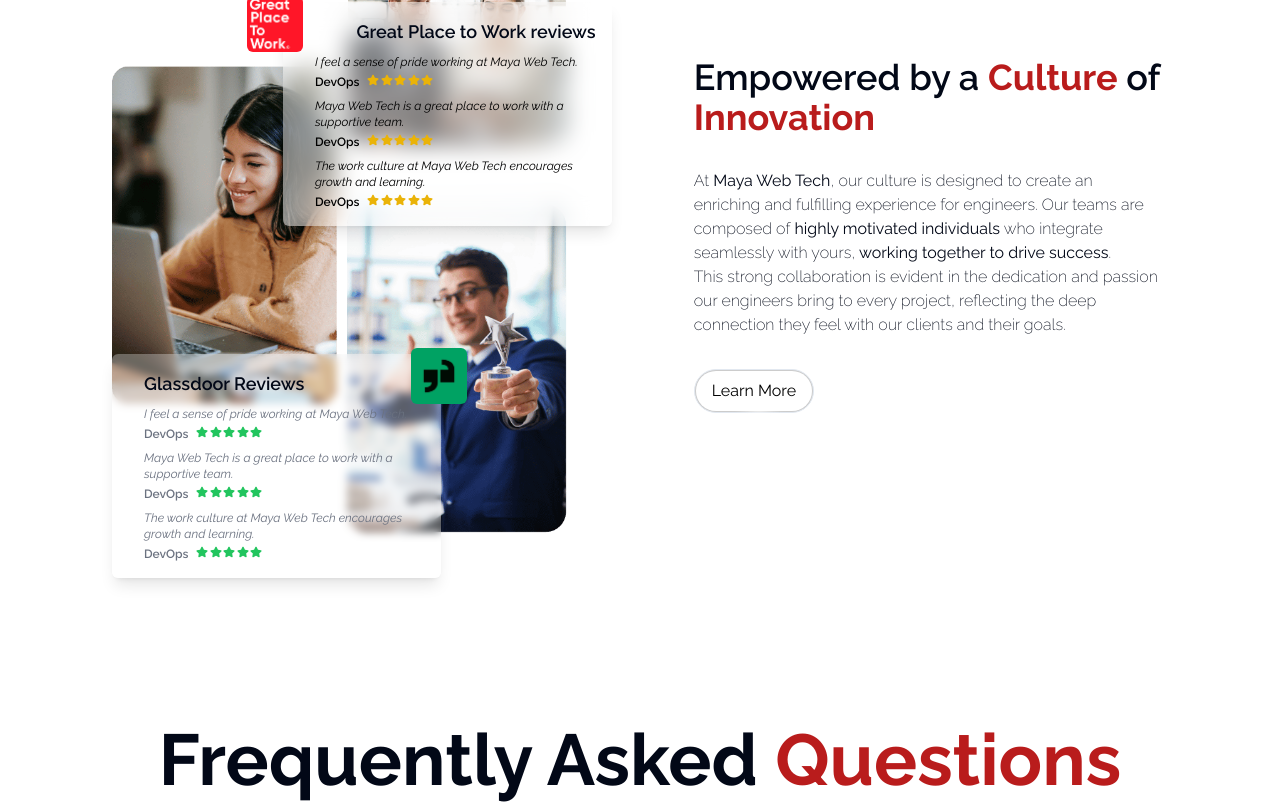
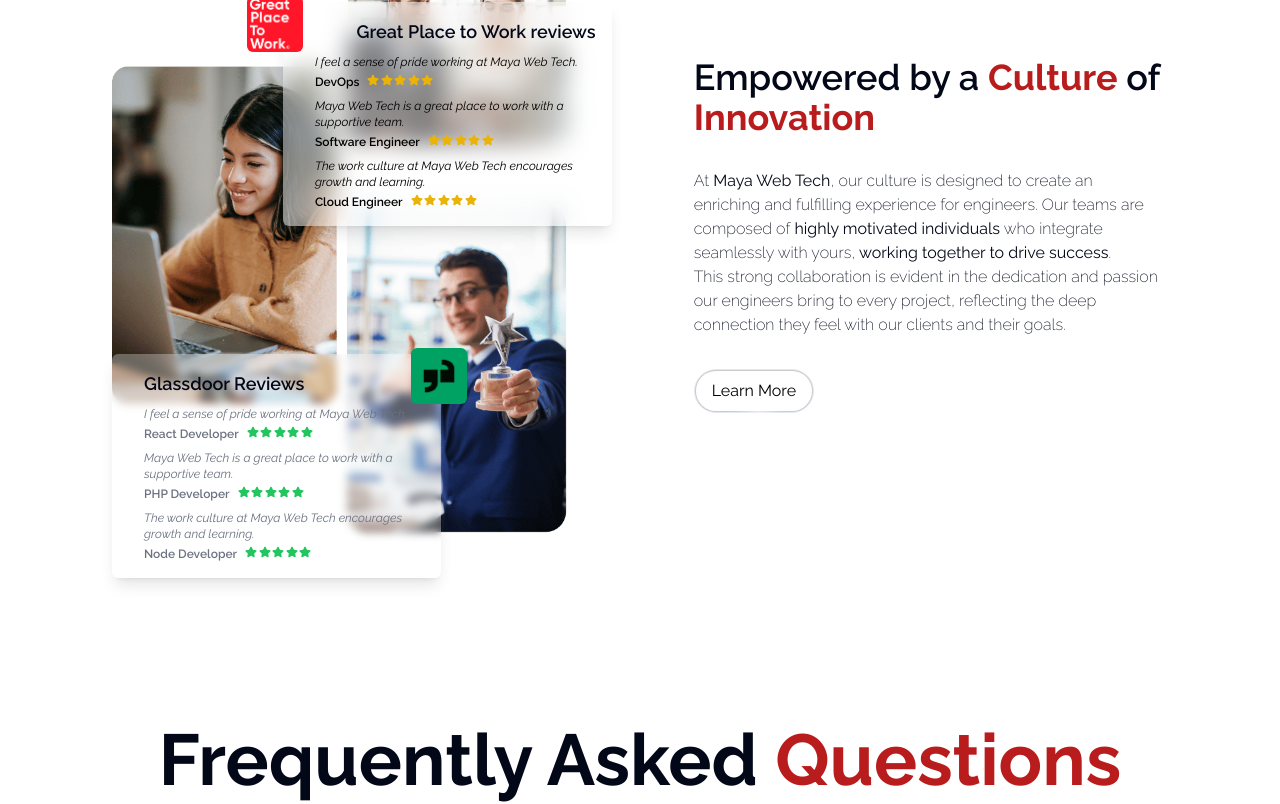
Before and after one commit to maheshMayaWebtech/MayaWebTechRevamp, a React (Vite) app: page / in a window 1280 px wide. Shown: the part 8060-8864 px from the top of the page. Built offline with nearby package versions, Linux system fonts and the light colour scheme.

Commit message:
bug fix and content add

```diff
--- a/src/components/Footer/index.tsx
+++ b/src/components/Footer/index.tsx
@@ -41,7 +41,7 @@
     <>
       <footer className="text-gray-800 pt-12 px-4 mt-16 pb-4 bg-gradient-to-t from-rose-100 via-white to-white ">
         <div className="mx-auto px-4 container overflow-hidden flex flex-col lg:flex-row justify-between">
-          <Link to="/" className="block mr-4 ">
+          <div className="block mr-4 ">
             <img
               src="/mayaWebTechLogoMain.png"
               alt="logo"
@@ -60,7 +60,7 @@
               <MapPinIcon className="w-4 h-4 text-red-700" />
               View on Map
             </Link>
-          </Link>
+          </div>
           <div className="w-2/3 block sm:flex mt-6 lg:mt-0">
             {sections.map((section, index) => (
               <ul
--- a/src/components/ReviewHome/index.tsx
+++ b/src/components/ReviewHome/index.tsx
@@ -14,25 +14,25 @@
     },
     {
       title: "Maya Web Tech is a great place to work with a supportive team.",
-      position: "DevOps",
+      position: "Software Engineer",
     },
     {
       title: "The work culture at Maya Web Tech encourages growth and learning.",
-      position: "DevOps",
+      position: "Cloud Engineer",
     },
   ];
   const reviewsGlass = [
     {
       title: "I feel a sense of pride working at Maya Web Tech.",
-      position: "DevOps",
+      position: "React Developer",
     },
     {
       title: "Maya Web Tech is a great place to work with a supportive team.",
-      position: "DevOps",
+      position: "PHP Developer",
     },
     {
       title: "The work culture at Maya Web Tech encourages growth and learning.",
-      position: "DevOps",
+      position: "Node Developer",
     },
   ];
 
@@ -52,7 +52,7 @@
             className="reviewImageSection"
           />
           <div className="reviewImageReviews absolute text-left top-20 right-0 sm:right-[-30px] w-[70%] text-sm bg-[#ffffff75] backdrop-blur-md shadow-lg flex flex-col gap-2 px-8 py-4 rounded-md pr-4">
-            <div className="absolute top-[-10px] text-xs font-semibold left-2 sm:left-[-40px] w-16 p-1">
+            <div className="absolute hidden sm:block top-[-10px] text-xs font-semibold left-2 sm:left-[-40px] w-16 p-1">
               <img src={greatPlace} alt="greatplace" className="rounded-md" />
             </div>
             <div className="text-lg font-semibold text-right">
```
